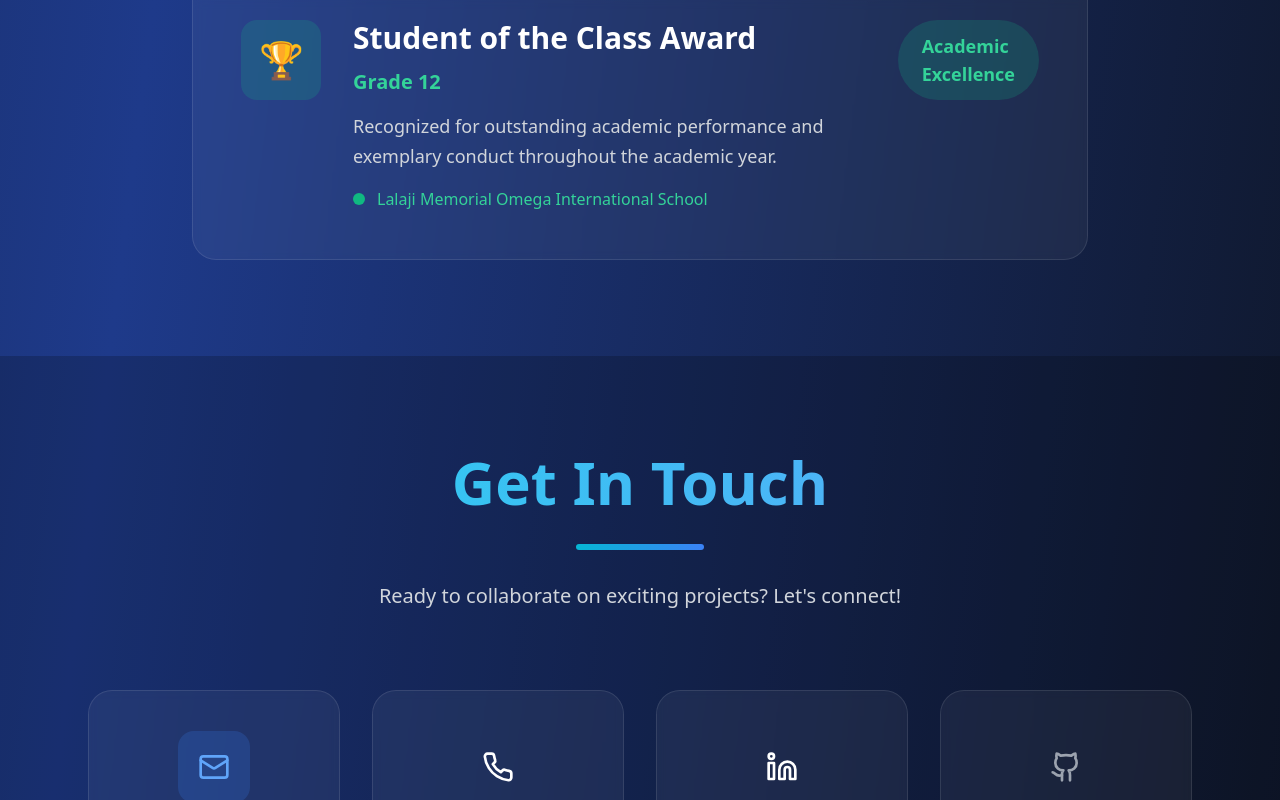
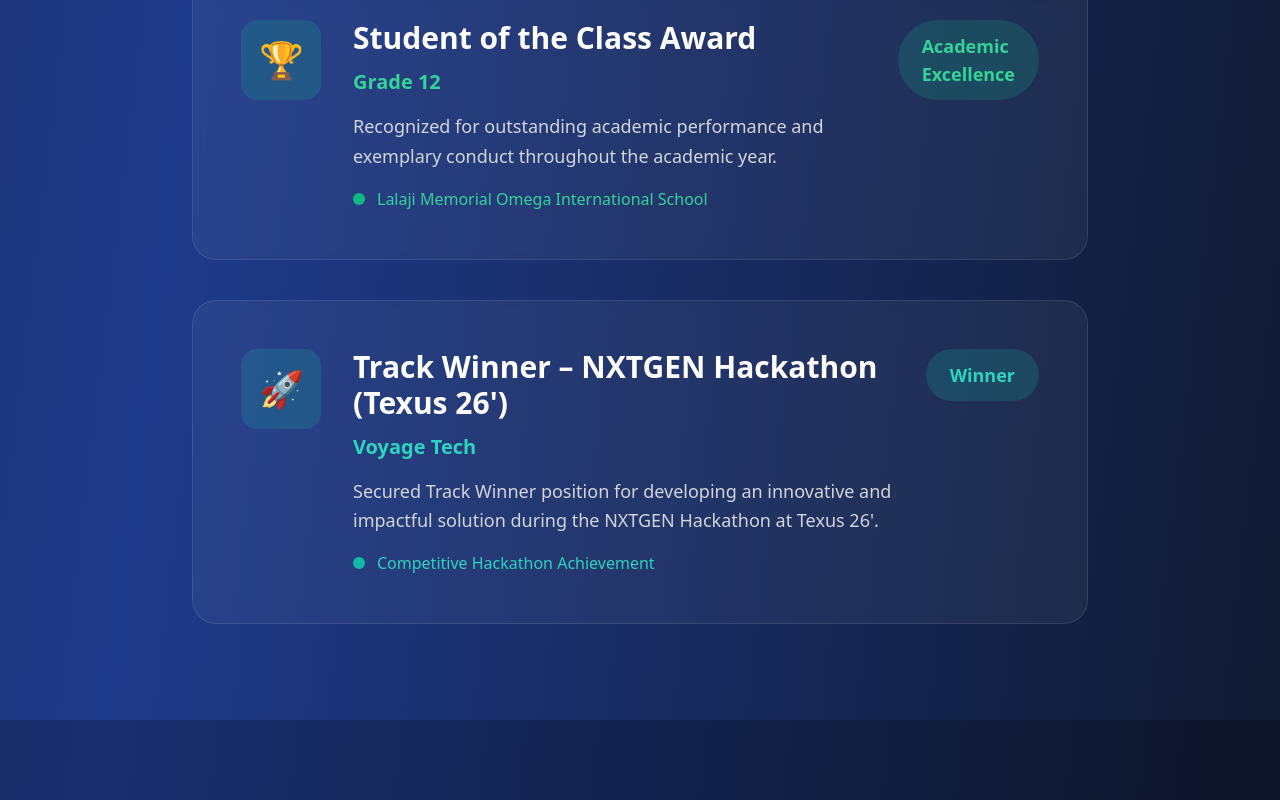
Before and after one commit to Sidtheogdeveloper/My-Portfolio, a React (Vite) app: page / in a window 1280 px wide. Shown: the part 8938-9738 px from the top of the page. Built offline with nearby package versions, Linux system fonts and the light colour scheme.

Commit message:
Refactor achievements section layout and content

```diff
--- a/src/App.tsx
+++ b/src/App.tsx
@@ -832,7 +832,9 @@ function App() {
           </p>
         </div>
 
-            <div className="max-w-4xl mx-auto">
+        <div className="max-w-4xl mx-auto space-y-10">
+
+          {/* Achievement 1 */}
           <div className={`bg-white/5 backdrop-blur-sm rounded-3xl p-12 border border-white/10 hover:border-emerald-500/30 transition-all duration-500 transform hover:scale-105 hover:shadow-2xl hover:shadow-emerald-500/10 ${
             isVisible.achievements ? 'animate-fade-in-up' : ''
           }`}>
@@ -850,7 +852,9 @@ function App() {
                     </p>
                     <div className="flex items-center gap-3">
                       <div className="w-3 h-3 bg-emerald-500 rounded-full"></div>
-                          <span className="text-emerald-400 font-medium">Lalaji Memorial Omega International School</span>
+                      <span className="text-emerald-400 font-medium">
+                        Lalaji Memorial Omega International School
+                      </span>
                     </div>
                   </div>
                   <div className="mt-6 lg:mt-0 lg:ml-8">
@@ -862,6 +866,44 @@ function App() {
               </div>
             </div>
           </div>
+
+          {/* Achievement 2 */}
+          <div className={`bg-white/5 backdrop-blur-sm rounded-3xl p-12 border border-white/10 hover:border-teal-500/30 transition-all duration-500 transform hover:scale-105 hover:shadow-2xl hover:shadow-teal-500/10 ${
+            isVisible.achievements ? 'animate-fade-in-up delay-200' : ''
+          }`}>
+            <div className="flex items-start gap-8">
+              <div className="w-20 h-20 bg-teal-500/20 rounded-2xl flex items-center justify-center text-4xl flex-shrink-0">
+                🚀
+              </div>
+              <div className="flex-1">
+                <div className="flex flex-col lg:flex-row lg:items-start justify-between">
+                  <div>
+                    <h3 className="text-3xl font-bold text-white mb-3">
+                      Track Winner – NXTGEN Hackathon (Texus 26')
+                    </h3>
+                    <h4 className="text-xl font-semibold text-teal-400 mb-4">
+                      Voyage Tech
+                    </h4>
+                    <p className="text-gray-300 leading-relaxed text-lg mb-4">
+                      Secured Track Winner position for developing an innovative and impactful solution during the NXTGEN Hackathon at Texus 26'.
+                    </p>
+                    <div className="flex items-center gap-3">
+                      <div className="w-3 h-3 bg-teal-500 rounded-full"></div>
+                      <span className="text-teal-400 font-medium">
+                        Competitive Hackathon Achievement
+                      </span>
+                    </div>
+                  </div>
+                  <div className="mt-6 lg:mt-0 lg:ml-8">
+                    <div className="inline-block px-6 py-3 bg-teal-500/20 rounded-full">
+                      <span className="text-teal-400 font-bold text-lg">Winner</span>
+                    </div>
+                  </div>
+                </div>
+              </div>
+            </div>
+          </div>
+
         </div>
       </div>
     </div>
```
Lines whose indentation alone changed are shown as unchanged.
